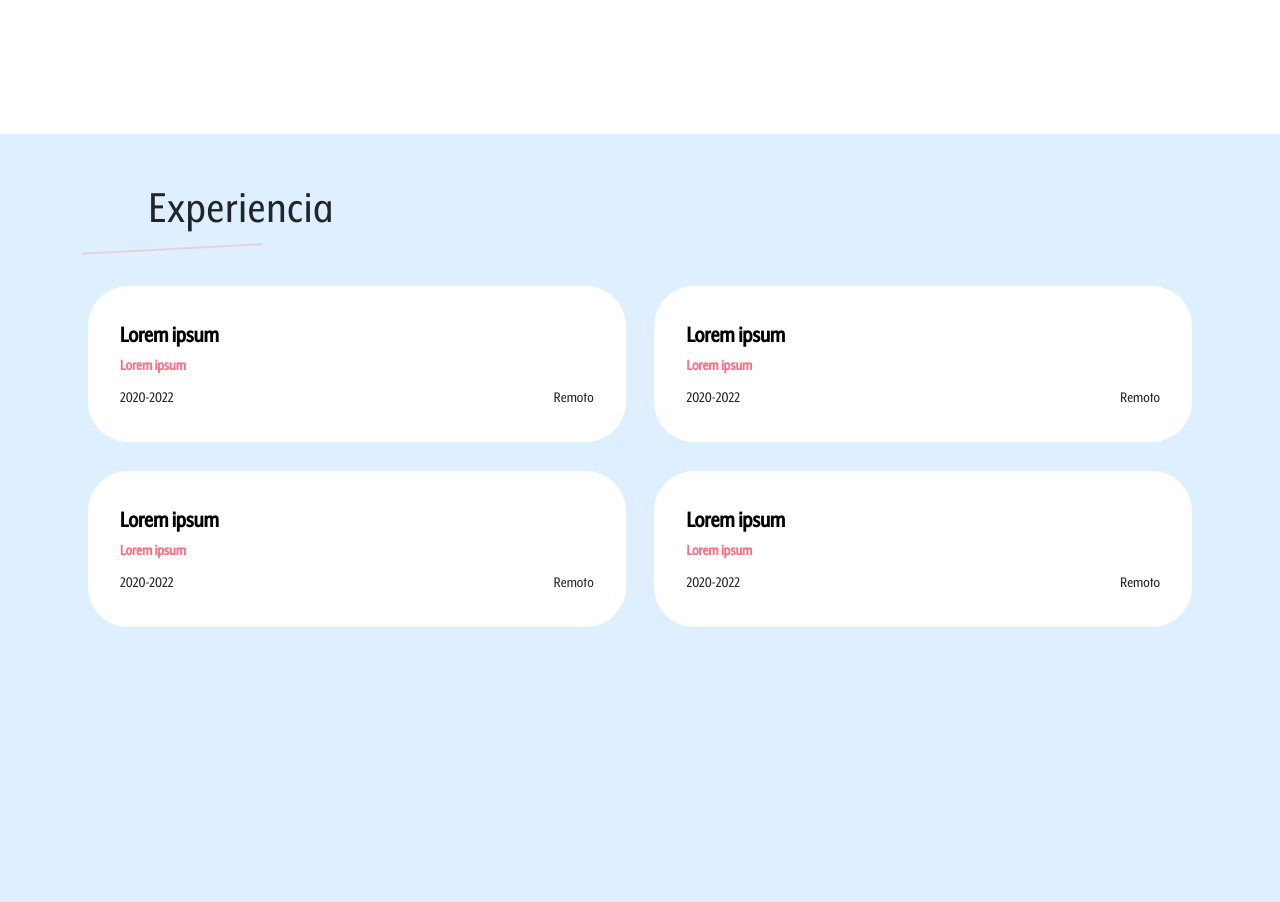
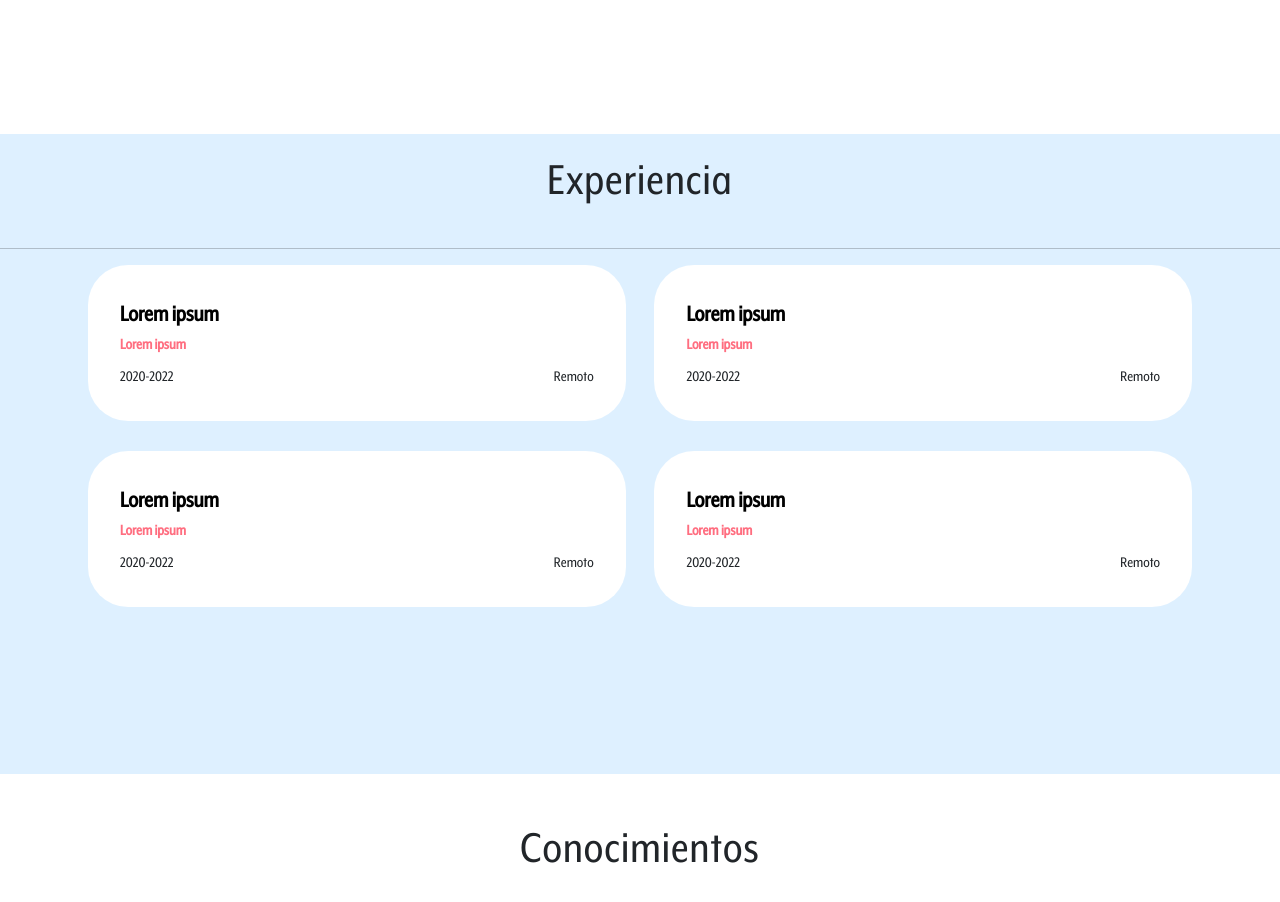
Before and after one commit to matias798/portfolio-nextjs, a Next.js app: page / in a window 1280 px wide. Shown: the part 1920-2822 px from the top of the page. Built offline with nearby package versions, Linux system fonts and the light colour scheme.

Commit message:
Added 🖌️ new styles to experience module

```diff
--- a/styles/Experience.module.css
+++ b/styles/Experience.module.css
@@ -1,30 +1,20 @@
 .Bg {
     background-color: #DEF0FF;
     width: 100%;
-    height: 100vh;
+    height: 80vh;
     margin: 0;
     padding: 0;
+
+
 }
 
 
 .Title {
-    padding-top: 1em;
-    padding-bottom: 0em;
-    padding-left: 3.1em;
+    margin: 0;
+    text-align: center;
+    padding-top: 20px;
+    padding-bottom: 20px;
 }
-
-.Line {
-    position: absolute;
-    width: 180.59px;
-    height: 0px;
-    margin-left: 5.1em;
-    border-top: 2.5px solid #FF6E80;
-    transform: rotate(-3deg);
-    padding-top: 0;
-    margin-top: 0;
-
-}
-
 
 .Container {
     display: flex;
@@ -33,7 +23,6 @@
     align-items: center;
     align-content: center;
     background-color: #DEF0FF;
-    margin-top: 2em;
 }
 
 .Card {
@@ -42,11 +31,13 @@
     width: 42%;
     height: 30%;
     justify-content: center;
-    margin: 0.9em;
     border-radius: 40px;
     display: flex;
     flex-direction: column;
     padding: 2em;
+    margin: 0.9em;
+    margin-top: 0;
+    margin-bottom: 1.9em;
 }
 
 .ItemTitle {
```
